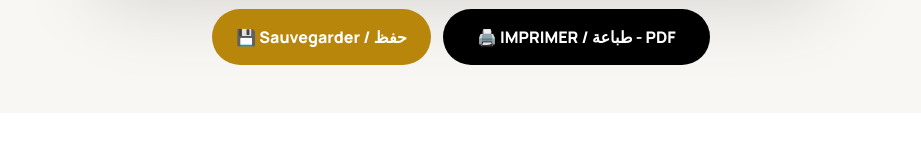
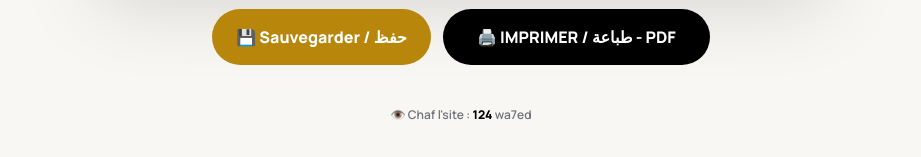
Before and after one commit to ilyassebenmouloud123-source/fucture-power, a Flask app: page / in a window 1280 px wide. Shown: the part 1566-1723 px from the top of the page, without its empty margins (179-1100 px from the left). Before the commit the page ends 1644 px from the top, so only its background shows below. Run offline with Flask 3, Linux system fonts and the light colour scheme; some libraries are stand-ins or nearby versions.

Commit message:
Update form.html

```diff
--- a/templates/form.html
+++ b/templates/form.html
@@ -160,4 +160,18 @@ window.onafterprint=()=>{document.querySelectorAll('[data-was-hidden]').forEach(
 </script>
 <script defer src="https://va.vercel-scripts.com/v1/script.js"></script>
 </body>
+<div class="no-print text-center mt-3 mb-2">
+  <span class="text-[12px] text-zinc-500">👁️ Chaf l'site : <b id="visits" class="text-black">...</b> wa7ed</span>
+</div>
+
+<script>
+fetch('https://api.countapi.xyz/hit/facture-power/visits')
+  .then(r => r.json())
+  .then(d => { document.getElementById('visits').innerText = d.value; })
+  .catch(()=>{ document.getElementById('visits').innerText = '124'; });
+</script>
+
+<script defer src="https://va.vercel-scripts.com/v1/script.js"></script>
+</body>
 </html>
+</html>
```
